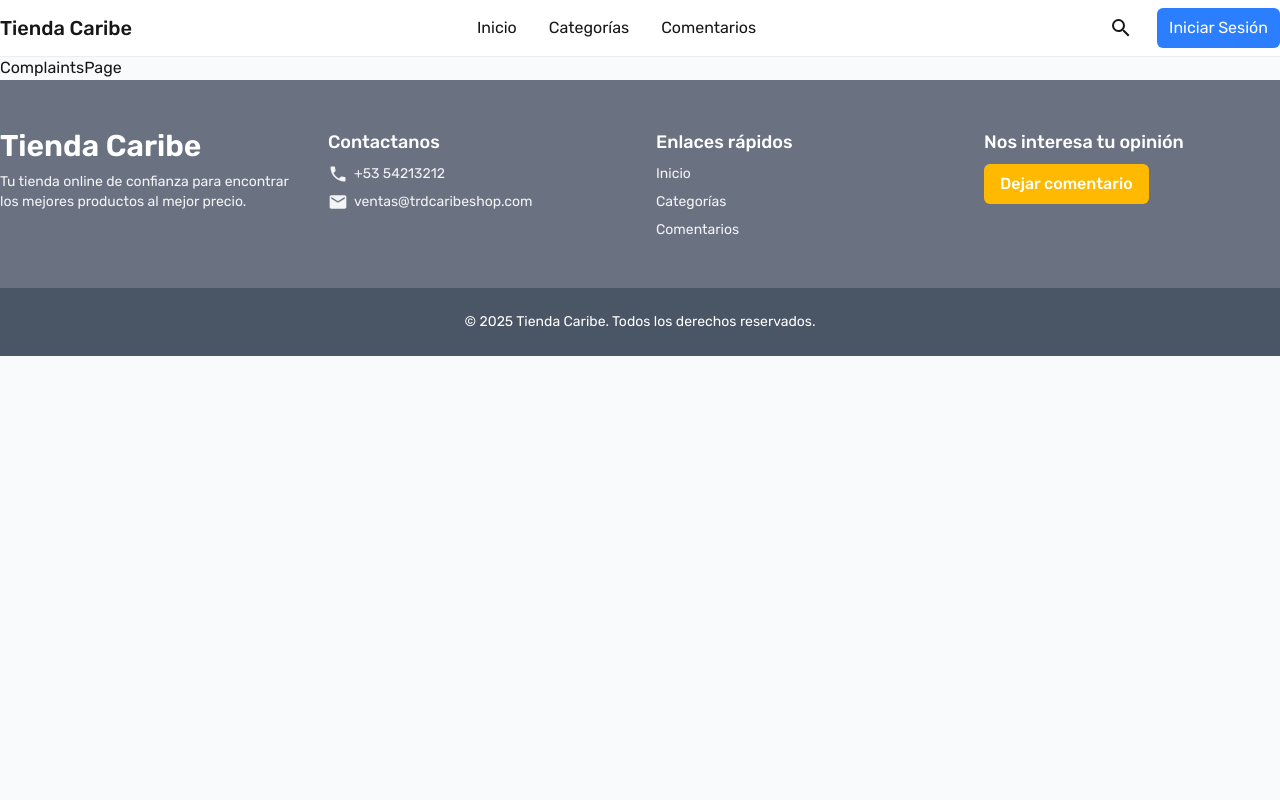
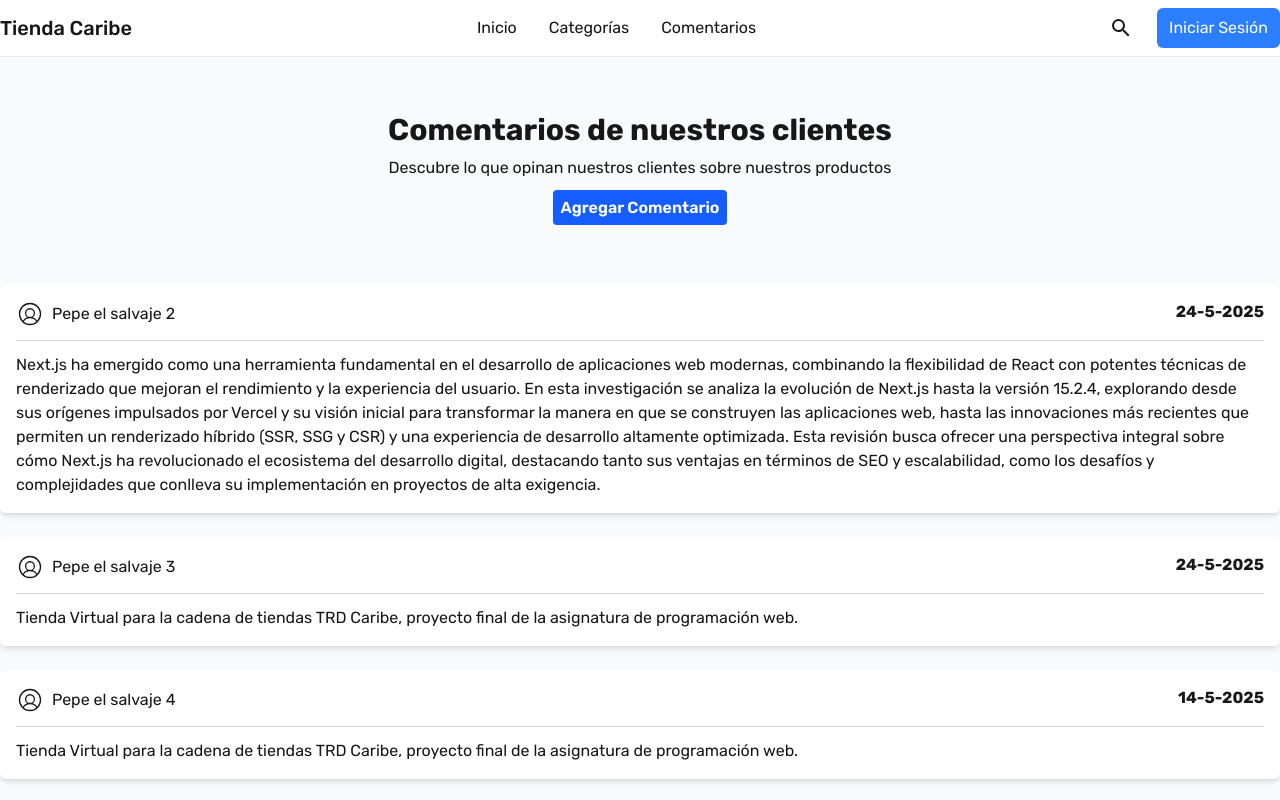
Before and after one commit to whatarelive/trd-caribe-shop, a Next.js app: page /complaints-suggestions in a window 1280 px wide. Shown: the top 800 px of the page. Built offline with nearby package versions, Linux system fonts and the light colour scheme; no server answers.

Commit message:
Maquetación de la página de comentarios de la tienda

```diff
--- /dev/null
+++ b/src/app/(shop)/complaints-suggestions/create/page.tsx
@@ -0,0 +1,7 @@
+export default function CreateComplaintsPage() {
+    return (
+        <div>
+            <h1>CreateComplaintsPage</h1>
+        </div>
+    )
+}
--- a/src/app/(shop)/complaints-suggestions/page.tsx
+++ b/src/app/(shop)/complaints-suggestions/page.tsx
@@ -1,7 +1,39 @@
+import Link from "next/link";
+import { Pagination } from "@/components/ui/pagination/pagination";
+import { suggestions } from "@/lib/data/suggestions";
+import { ComplaintsCard } from "@/components/shop/complaints-suggestions/complaints-card";
+
 export default function ComplaintsPage() {
-  return (
-    <div>
-       <h1>ComplaintsPage</h1>
-    </div>
-  )
+    return (
+        <>
+            <section className="max-w-7xl mx-auto w-full mb-8 py-8 text-center">
+                <h2 className="text-3xl font-bold">
+                    Comentarios de nuestros clientes
+                </h2>
+
+                <p className="mt-2 mb-4 text-muted-foreground">
+                    Descubre lo que opinan nuestros clientes sobre nuestros productos
+                </p>
+
+                <Link href="/complaints-suggestions/create" className="button-primary">
+                    Agregar Comentario
+                </Link>
+            </section>
+
+            {/* Sección Listado de comentarios */}
+            <section className="flex flex-col gap-8 max-w-7xl mx-auto w-full">
+                <ul className="list-none space-y-6">
+                    {
+                        suggestions.slice(1,5).map((suggestion) => (
+                            <ComplaintsCard key={suggestion.id} suggestion={suggestion}/>
+                        ))
+                    }
+                </ul>
+
+                <div className="mb-16 mt-12">
+                    <Pagination totalPages={6} />
+                </div>
+            </section>
+        </>
+    )
 }
--- a/src/app/(shop)/layout.tsx
+++ b/src/app/(shop)/layout.tsx
@@ -4,10 +4,14 @@ import type { ILayout } from "@/interfaces/components";
 
 export default function ShopLayout({ children }: ILayout) {
     return (
-        <main className="relative w-full min-h-screen xl:gap-8 bg-gray-50">
+        <>
             <NavBar/>
-            { children }
+
+            <main className="relative w-full min-h-screen mt-20 xl:gap-8 bg-gray-50 select-all">
+                { children }
+            </main>
+
             <Footer/>
-        </main>
+        </>
     )
 }
--- a/src/app/globals.css
+++ b/src/app/globals.css
@@ -22,16 +22,16 @@ body {
 }
 
 .button-primary {
-  @apply p-2 rounded-sm cursor-pointer font-semibold bg-blue-600 text-white hover:bg-blue-500
+  @apply p-2 rounded-sm cursor-pointer font-semibold bg-blue-600 text-white hover:bg-blue-500 select-none
 }
 
 .button-primary-v2 {
-  @apply inline-flex items-center gap-1.5 p-2 rounded-md cursor-pointer font-semibold text-gray-400
+  @apply inline-flex items-center gap-1.5 p-2 rounded-md cursor-pointer font-semibold text-gray-400 select-none
   bg-gray-100 hover:text-white hover:bg-blue-500 transition-colors
 }
 
 .button-primary-v3 {
-  @apply flex items-center bg-blue-400 p-2 rounded-md gap-1.5 text-white font-semibold justify-center active:bg-blue-500
+  @apply flex items-center bg-blue-400 p-2 rounded-md gap-1.5 text-white font-semibold justify-center active:bg-blue-500 select-none
 }
 
 .loader {
--- a/src/app/layout.tsx
+++ b/src/app/layout.tsx
@@ -9,10 +9,10 @@ export const metadata: Metadata = {
     description: "Tienda Virtual de TRD Caribe",
 };
 
-export default async function RootLayout({ children }: ILayout) {
+export default function RootLayout({ children }: ILayout) {
     return (
         <html lang="es">
-            <body className={`${fontTitle.className} antialiased`}>
+            <body className={`${fontTitle.className} antialiased relative`}>
                 {children}
             </body>
         </html>
--- a/src/components/shop/Footer.tsx
+++ b/src/components/shop/Footer.tsx
@@ -7,7 +7,7 @@ export const Footer = () => {
             <div className="max-w-7xl py-8 md:py-12 mx-auto">
                 <div className="grid grid-cols-1 gap-8 text-white md:grid-cols-2 lg:grid-cols-4">
                     <div>
-                        <h3 className="text-3xl font-semibold">Tienda Caribe</h3>
+                        <h3 className="text-2xl font-semibold">Tienda Caribe</h3>
                         <p className="mt-2 text-sm text-gray-100">
                             Tu tienda online de confianza para encontrar los mejores productos al mejor precio.
                         </p>
@@ -54,7 +54,7 @@ export const Footer = () => {
                         <h3 className="text-lg font-medium">Nos interesa tu opinión</h3>
 
                         <Link
-                            href="/complaints-suggestions"
+                            href="/complaints-suggestions/create"
                             className="inline-flex bg-amber-400 px-4 py-2 mt-2 font-medium rounded-md hover:bg-amber-500"
                         >
                             Dejar comentario
--- a/src/components/shop/NavBar.tsx
+++ b/src/components/shop/NavBar.tsx
@@ -8,7 +8,7 @@ export const NavBar = async () => {
     const session = await auth();
 
     return (
-        <header className="bg-white shadow-2xs">
+        <header className="fixed w-full z-50 bg-white shadow-2xs mt-0 top-0">
             <div className="max-w-7xl m-auto flex items-center py-2 justify-between">
                 <Link href="/" className="text-xl font-medium hover:text-blue-400">
                     <h1>Tienda Caribe</h1>
--- /dev/null
+++ b/src/components/shop/complaints-suggestions/complaints-card.tsx
@@ -0,0 +1,21 @@
+import { UserNameView } from "@/components/admin/users/users-utils";
+
+import type { FC } from "react";
+import type { IComplaintsAndSuggestions } from "@/interfaces/models/complaints-suggestions.interface";
+
+export const ComplaintsCard: FC<{ suggestion: IComplaintsAndSuggestions }> = ({ suggestion }) => {
+    return (
+        <li className="flex flex-col p-4 gap-3 bg-white rounded-md shadow-md hover:cursor-pointer hover:shadow-lg">
+            <div className="flex flex-col min-[390px]:flex-row gap-2 justify-between">
+                <UserNameView value={ suggestion.user }/>
+                <b>{ suggestion.created }</b>
+            </div>
+
+            <hr className="text-gray-300"/>
+
+            <p className="text-wrap">
+                { suggestion.text }
+            </p>
+        </li>
+    )
+}
```
